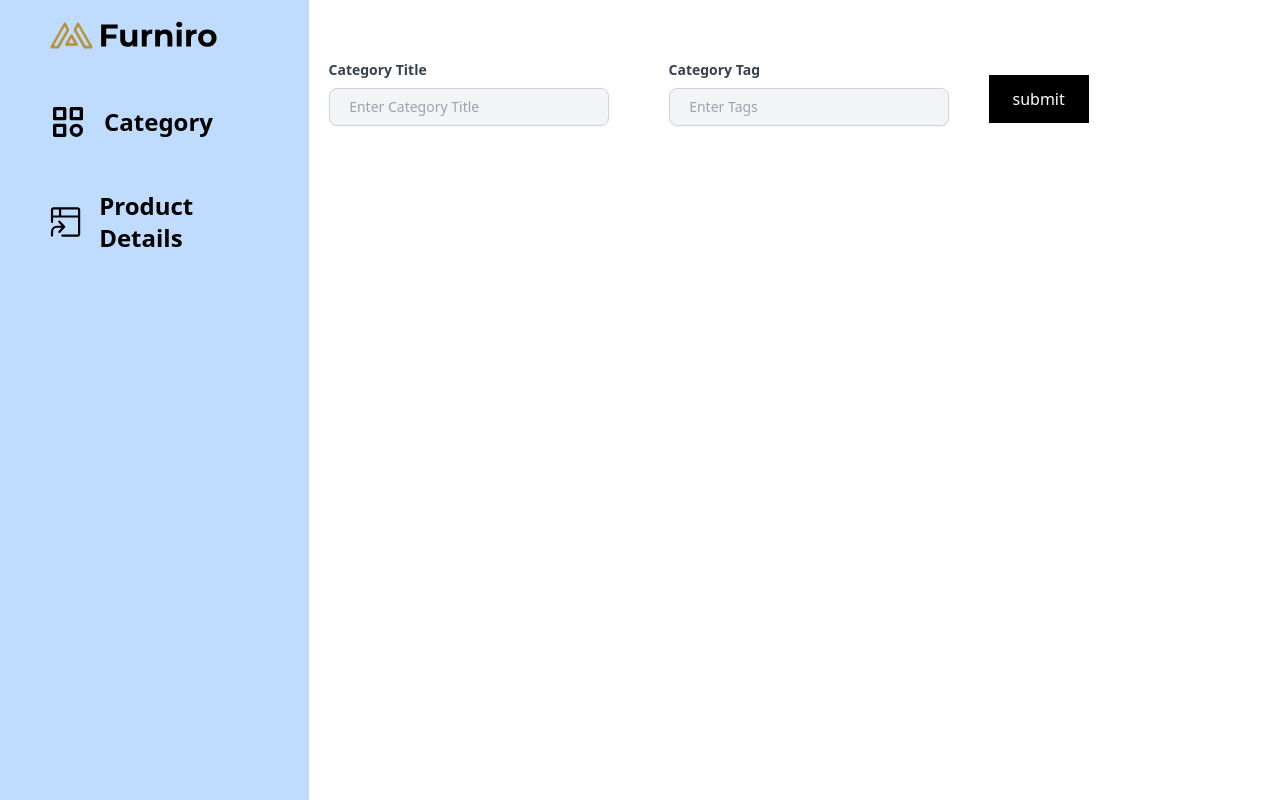
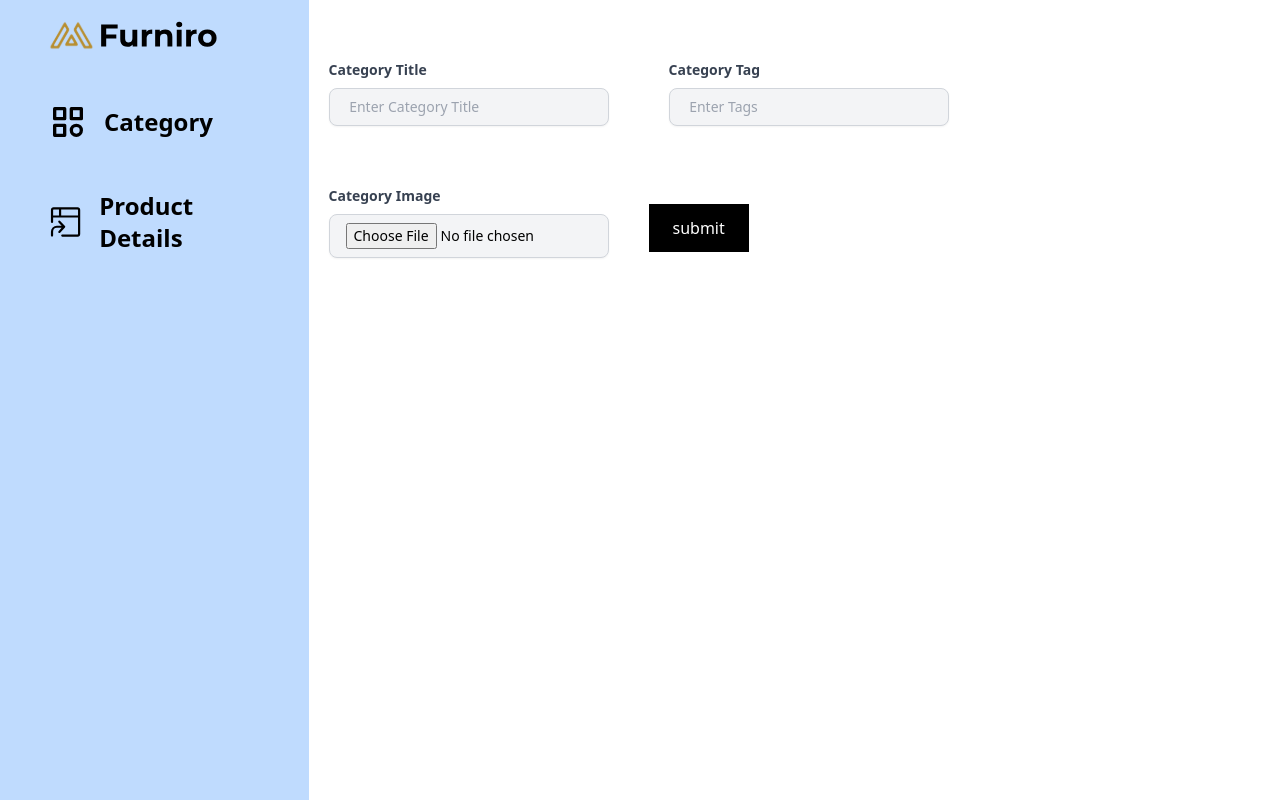
Before and after one commit to preranababar9/furniro, a React (Vite) app: page /admin/category in a window 1280 px wide. Built offline with nearby package versions, Linux system fonts and the light colour scheme.

Commit message:
storage config done for images

```diff
--- a/src/components/adminform/Categoryform.jsx
+++ b/src/components/adminform/Categoryform.jsx
@@ -3,11 +3,13 @@ import Admin from "../../pages/Admin";
 import { addCategory } from "../../../services/categories";
 import { v4 } from "uuid";
 import { toast } from "react-toastify";
+import { db } from "../../../config/firebase";
 
 const Categoryform = () => {
   const [data, setData] = useState({
     title: "",
     tag: "",
+    imageUrl: "",
   });
 
   const setCategory = async (e) => {
@@ -62,17 +64,18 @@ e.preventDefault();
               />
             </div>
 
-            {/* <div class="w-full max-w-xs p-5 bg-white rounded-lg ">
+             <div class="w-full max-w-xs p-5 bg-white rounded-lg ">
               <label class="block text-gray-700 text-sm font-bold mb-2">
                 Category Image
               </label>
               <input
                 class="text-sm custom-input w-full px-4 py-2 border border-gray-300 rounded-lg shadow-sm transition duration-300 ease-in-out transform focus:-translate-y-1 focus:outline-blue-300 hover:shadow-lg hover:border-blue-300 bg-gray-100"
                 placeholder="Category Image"
-                type="image"
-                src=""
+                type="file"
+                value={data.imageUrl}
+               onChange={(e) => setData(e.target.value[0])}
               />
-            </div> */}
+            </div>
 
             <button type="submit" className="bg-black text-white px-6 mt-3 py-3">submit</button>
           </form>
```
Also changed, not shown: services/storage.js (added, +20 -0 lines).
